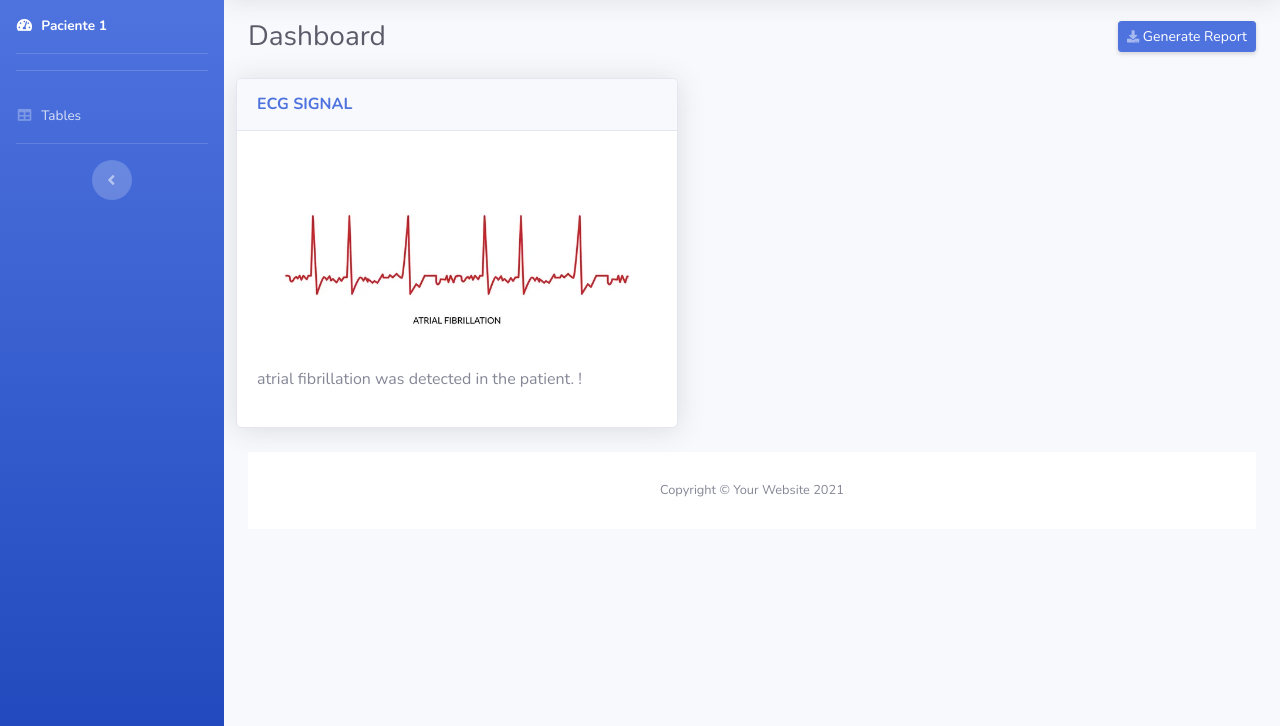
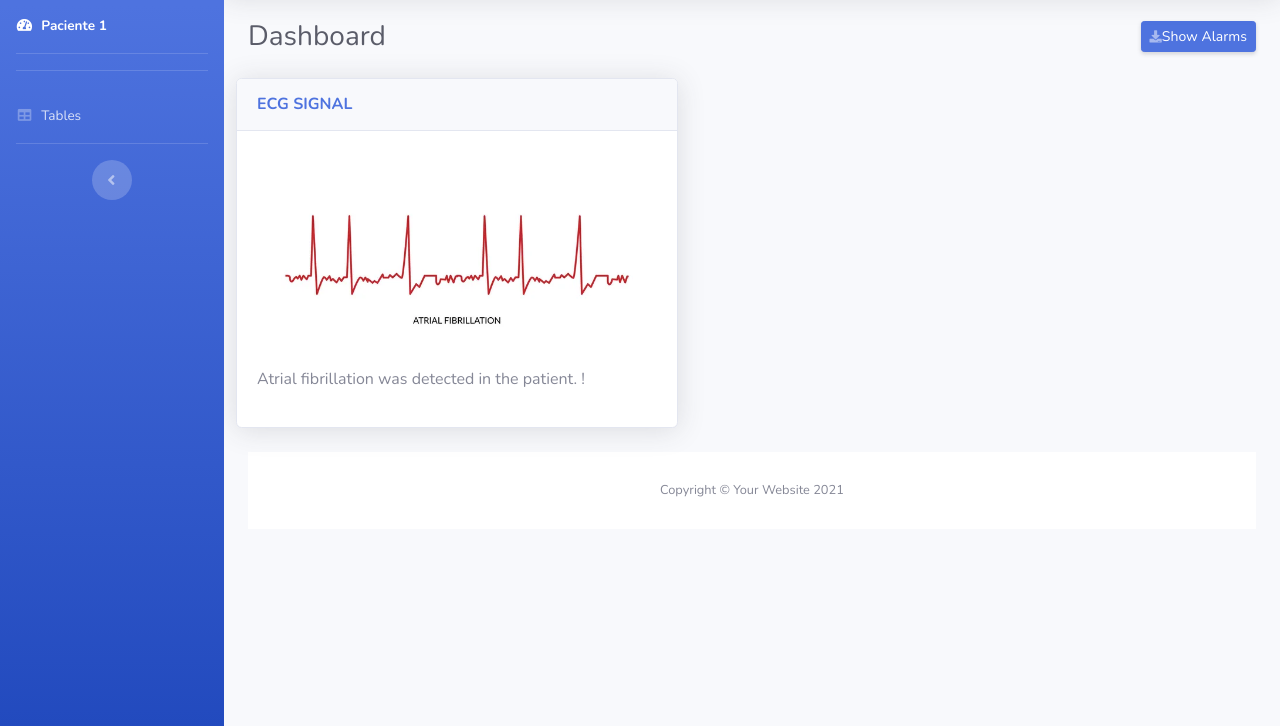
Before and after one commit to alvarosevilla2/hackaton.github.io, a website: page index.html in a window 1280 px wide. Shown: the part 74-800 px from the top of the page. Drawn offline with nearby package versions, Linux system fonts and the light colour scheme; files that its build step writes are made by us from their sources; files whose address does not match are found by name.

Commit message:
Update index.html
Signed-off-by: Alvaro Sevilla Gutiérrez <70824325+alvarosevilla2@users.noreply.github.com>

```diff
--- a/index.html
+++ b/index.html
@@ -293,7 +293,7 @@
                     <div class="d-sm-flex align-items-center justify-content-between mb-4">
                         <h1 class="h3 mb-0 text-gray-800">Dashboard</h1>
                         <a href="#" class="d-none d-sm-inline-block btn btn-sm btn-primary shadow-sm"><i
-                                class="fas fa-download fa-sm text-white-50"></i> Generate Report</a>
+                                class="fas fa-download fa-sm text-white-50"></i>Show Alarms</a>
                     </div>
 
                     <!-- Content Row -->
@@ -310,7 +310,7 @@
                                         <img class="img-fluid px-3 px-sm-4 mt-3 mb-4" style="width: 25rem;"
                                             src="fibart.jpg" alt="...">
                                     </div>
-                                    <p>atrial fibrillation was detected in the patient. !</p>
+                                    <p>Atrial fibrillation was detected in the patient. !</p>
                                 </div>
                         </div>
 
```
